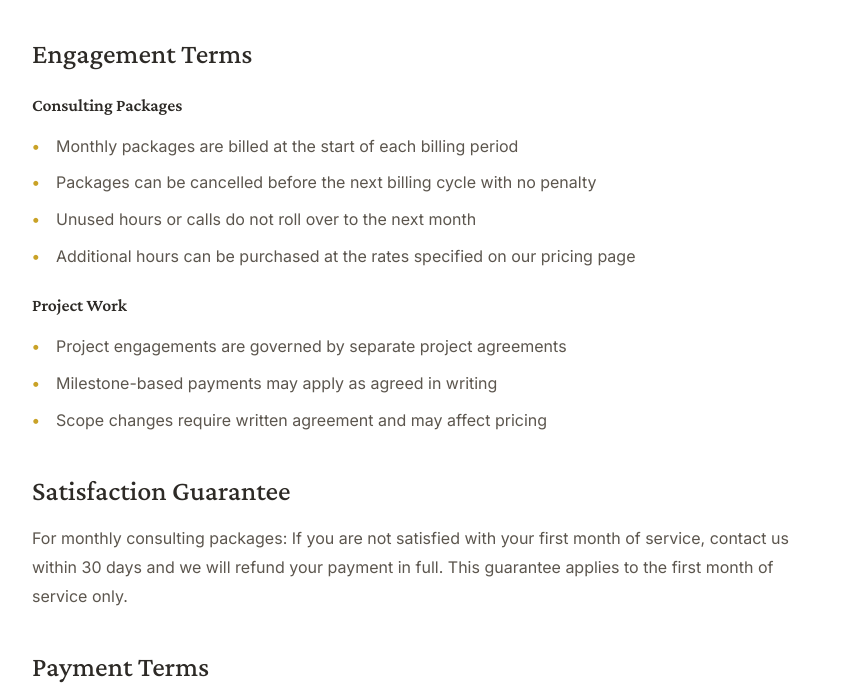
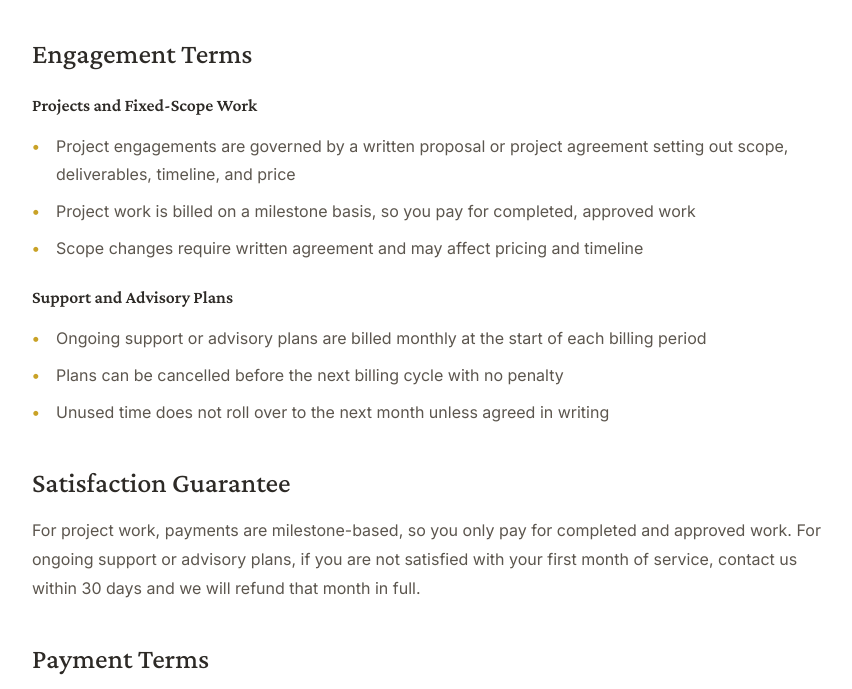
Before and after one commit to OpenSavanna/OpenSavannaHomePage, a plain HTML site: page terms.html in a window 1280 px wide. Shown: the part 883-1572 px from the top of the page, without its empty margins (208-1060 px from the left). Drawn offline with nearby package versions, Linux system fonts and the light colour scheme.

Commit message:
Fix consistency issues from final QA: unify footer, update Terms to project model
- privacy.html, terms.html: footer now matches marketing pages (ICT/digitization
  tagline + Digitization & ICT / Advisory & Delivery / Tenders & Bids links)
- terms.html: rewrite Engagement Terms + Satisfaction Guarantee for the
  milestone/project + support-plan model; last-updated -> 17 Jun 2026
- index.html: George title -> Lead Engineer (match team page)
- pricing.html: fix "reports ... Ministry reporting" redundancy

Co-Authored-By: Claude Opus 4.8 (1M context) <noreply@anthropic.com>

```diff
--- a/terms.html
+++ b/terms.html
@@ -46,7 +46,7 @@
       <div class="page-header-content">
         <p class="section-tagline">Legal</p>
         <h1>Terms of Service</h1>
-        <p class="page-subtitle">Last updated: June 2025</p>
+        <p class="page-subtitle">Last updated: 17 June 2026</p>
       </div>
     </section>
 
@@ -67,23 +67,22 @@
         </ul>
 
         <h2>Engagement Terms</h2>
-        <h3>Consulting Packages</h3>
+        <h3>Projects and Fixed-Scope Work</h3>
         <ul>
-          <li>Monthly packages are billed at the start of each billing period</li>
-          <li>Packages can be cancelled before the next billing cycle with no penalty</li>
-          <li>Unused hours or calls do not roll over to the next month</li>
-          <li>Additional hours can be purchased at the rates specified on our pricing page</li>
+          <li>Project engagements are governed by a written proposal or project agreement setting out scope, deliverables, timeline, and price</li>
+          <li>Project work is billed on a milestone basis, so you pay for completed, approved work</li>
+          <li>Scope changes require written agreement and may affect pricing and timeline</li>
         </ul>
 
-        <h3>Project Work</h3>
+        <h3>Support and Advisory Plans</h3>
         <ul>
-          <li>Project engagements are governed by separate project agreements</li>
-          <li>Milestone-based payments may apply as agreed in writing</li>
-          <li>Scope changes require written agreement and may affect pricing</li>
+          <li>Ongoing support or advisory plans are billed monthly at the start of each billing period</li>
+          <li>Plans can be cancelled before the next billing cycle with no penalty</li>
+          <li>Unused time does not roll over to the next month unless agreed in writing</li>
         </ul>
 
         <h2>Satisfaction Guarantee</h2>
-        <p>For monthly consulting packages: If you are not satisfied with your first month of service, contact us within 30 days and we will refund your payment in full. This guarantee applies to the first month of service only.</p>
+        <p>For project work, payments are milestone-based, so you only pay for completed and approved work. For ongoing support or advisory plans, if you are not satisfied with your first month of service, contact us within 30 days and we will refund that month in full.</p>
 
         <h2>Payment Terms</h2>
         <ul>
@@ -142,7 +141,7 @@
             <img src="Images/logo.svg" alt="Open Savanna" class="footer-logo-icon" />
             <span class="footer-logo-text">Open Savanna</span>
           </div>
-          <p>Technology consulting and project delivery for East Africa.</p>
+          <p>ICT, digitization &amp; technology delivery for East Africa.</p>
           <div class="footer-address">
             <p>Supalai Building, Nairobi, Kenya</p>
           </div>
@@ -150,9 +149,9 @@
         <div class="footer-links">
           <div class="footer-column">
             <h4>Services</h4>
-            <a href="index.html#services">Advisory & Consulting</a>
-            <a href="index.html#services">Project Delivery</a>
-            <a href="index.html#services">IT/ICT Bids</a>
+            <a href="index.html#services">Digitization &amp; ICT</a>
+            <a href="index.html#services">Advisory &amp; Delivery</a>
+            <a href="index.html#services">Tenders &amp; Bids</a>
           </div>
           <div class="footer-column">
             <h4>Company</h4>
```
Also changed, not shown: index.html (+1 -1 lines), pricing.html (+1 -1 lines), privacy.html (+4 -4 lines).
